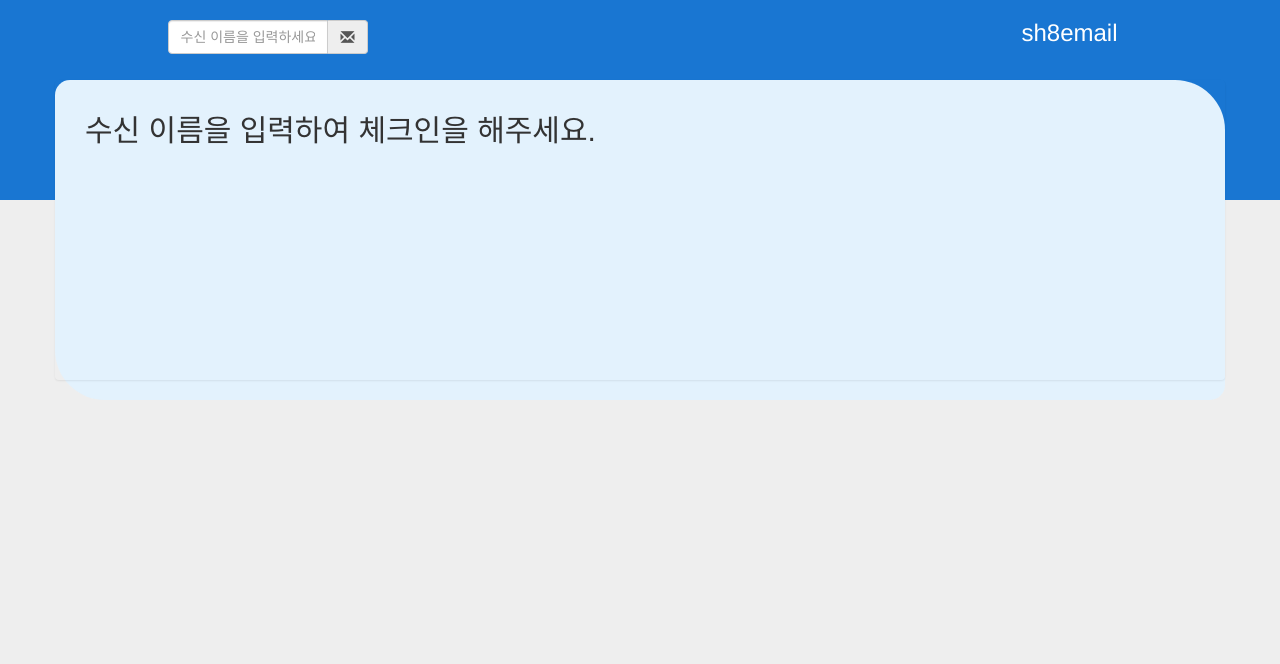
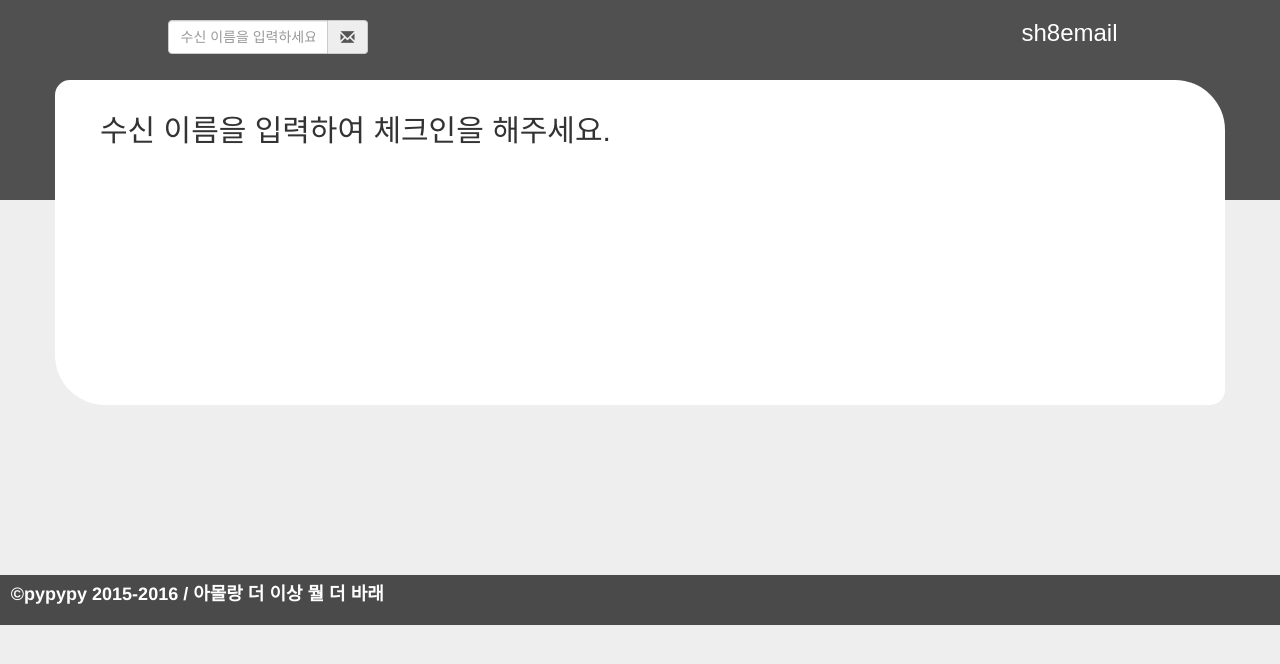
Before and after one commit to triplepy/sh8email-django, a Django app: template front/templates/front/list.html in a window 1280 px wide. Shown: the top 664 px of the page. Run offline with Django 3.2, Linux system fonts and the light colour scheme; the template is opened without the code that fills it, so the values that code supplies are empty; parts of the project's set-up code (start-up, migrations or seed data) failed here and were passed over; some libraries are stand-ins or nearby versions.

Commit message:
아몰랑 css이정도면 되지 않나?

```diff
--- a/front/static/front/bootstrap/css/bootstrap-custom.css
+++ b/front/static/front/bootstrap/css/bootstrap-custom.css
@@ -5,7 +5,7 @@ body {
 
 div.navigation-wrapper{
   height: 200px;
-  background-color: #1976D2;
+  background-color: rgb(80,80,80);
   position: relative;
 }
 
@@ -16,6 +16,8 @@ div.mail-form{
 
 div.sh8email-title {
   padding-right: 10px;
+  font-family:sans-serif;
+  font-weight:bolder;
   text-align: right;
 
 }
@@ -29,13 +31,13 @@ div.mail-input-box {
 
 div.navigation {
   color: #FFFFFF;
-  background-color: #1976D2;
+  background-color: rgb(80,80,80);
 }
 
 div.sh8email-content{
   position: relative;
   top: -120px;
-  background-color: #E3F2FD;
+  background-color: rgb(255, 255, 255);
   border-radius: 15px 50px;
 
 }
@@ -46,3 +48,67 @@ div.nomail {
   font-size: 30px;
   min-height: 300px;
 }
+
+h1{
+    font-family: 'MoolBoran', 'Nanum Gothic', '나눔 고딕';
+    font-weight: bolder;
+}
+
+div.detail-content {
+  min-height: 600px;
+}
+
+legend{
+    border-color: lightslategray;
+}
+li.maillist-a-row {
+  border-radius: 15px 50px;
+  color: black;
+
+}
+
+.maillist-content-wrapper {
+  width: 100%;
+  min-height: 100%;
+  background-color: rgb(40, 40, 40)
+  border-radius: 15px 50px;
+  margin-bottom: 25px;
+}
+
+.maillist-content-list-group {
+  border-radius: 15px 50px;
+  background-color: white;
+  margin-top: 20px;
+}
+
+.maillist-content-sender{
+  font-weight:bold;
+}
+
+.btn.back-btn{
+    font-family: 'MoolBoran', 'Nanum Gothic', '나눔 고딕';
+}
+
+.title {
+    text-align:center;
+    align-items: center;
+}
+
+.padding{
+    padding:10px;
+}
+
+
+footer {
+  min-height: 50px;
+  background-color: rgb(74, 74, 74);
+}
+
+.footer-copyright{
+  font-size: 24px;
+  vertical-align: middle;
+  margin-top: 50px;
+}
+span.label {
+  margin-top: 50px;
+}
--- a/front/static/front/detail.css
+++ /dev/null
@@ -1,21 +0,0 @@
-h1{
-    font-family: 'MoolBoran', 'Nanum Gothic', '나눔 고딕';
-    font-weight: bolder;
-}
-
-legend{
-    border-color: lightslategray;
-}
-
-.btn{
-    font-family:'Nyala', 'Malgun Gothic';
-}
-
-.title {
-    text-align:center;
-    align-items: center;
-}
-
-.padding{
-    padding:10px;
-}
--- a/front/templates/front/base.html
+++ b/front/templates/front/base.html
@@ -61,6 +61,13 @@
     {% block content %}
     {% endblock %}
   </div>
+  <footer>
+    <div class="contaier">
+      <div class="footer-copyright">
+        <span class="label">©pypypy 2015-2016 / 아몰랑 더 이상 뭘 더 바래 </span>
+      </div>
+    </div>
+  </footer>
 </body>
 
 </html>
--- a/front/templates/front/detail.html
+++ b/front/templates/front/detail.html
@@ -13,14 +13,14 @@
 </div>
 
 
-<div class="container">
+<div class="container detail-content">
     <fieldset>
         <legend>Sender : {{ mail.sender }}</legend>
             <p style="align-items: center">{{ mail.contents | linebreaks }}
             </p>
     </fieldset>
     <div class="padding"></div>
-    <a class="btn btn-primary" href="{% url 'front:list' %}" role="button" style="float:right">← BACK</a>
+    <a class="btn back-btn" href="{% url 'front:list' %}" role="button">← 뒤로</a>
 </div>
 
 {% endblock %}
--- a/front/templates/front/list.html
+++ b/front/templates/front/list.html
@@ -2,9 +2,7 @@
 
 
 {% block content %}
-
-    <div class="row">
-        <div class="list-group">
+  <div class="maillist-content-wrapper">
         {% if not recipient %}
             <div class="row">
               <div class="nomail">
@@ -22,17 +20,21 @@
               </div>
             </div>
         {% else %}
+            <ul class="list-group maillist-content-list-group">
               {% for mail in mail_list %}
-                <a href="{% url 'front:detail' mail.id %}" class="list-group-item">
+                  <a href="{% url 'front:detail' mail.id %}" >
+                    <li class="list-group-item maillist-a-row">
                       <div class="row">
-                        <div class="col-md-2">{{ mail.sender }}</div>
-                        <div class="col-md-8">{{ mail.subject }}</div>
-                        <div class="col-md-2">{{ mail.date | date:'Y/m/d P' }}</div>
+                          <div class="col-md-2 maillist-content-sender">{{ mail.sender }}</div>
+                          <div class="col-md-8 maillist-content-subject">{{ mail.subject }}</div>
+                          <div class="col-md-2 maillist-content-date">{{ mail.date | date:'Y/m/d P' }}</div>
                       </div>
+                    </li>
                   </a>
               {% endfor %}
+            </ul>
         {% endif %}
-        </div>
+
   </div>
 
 {% endblock %}
```
Lines whose indentation alone changed are shown as unchanged.
